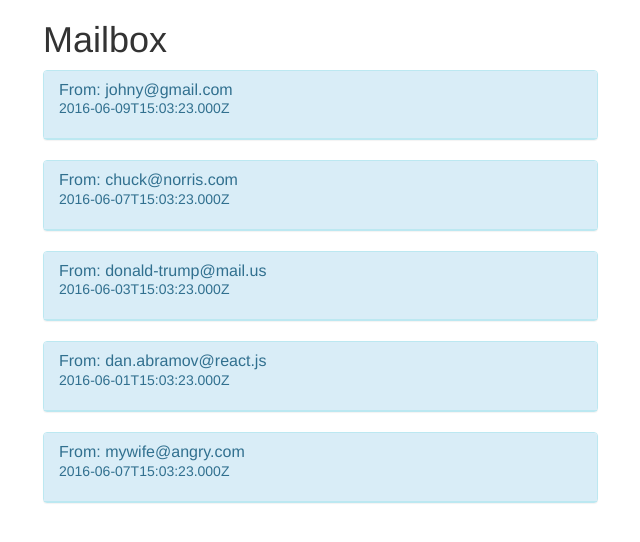
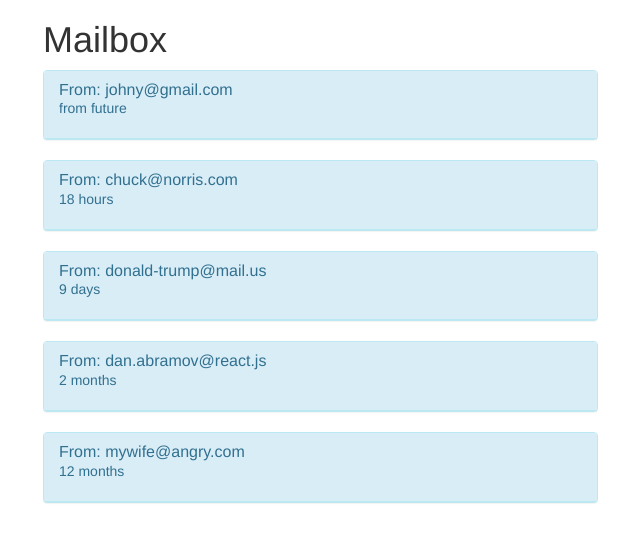
Before and after one commit to Ketler13/ng, an Angular app: page / in a window 1280 px wide. Shown: the top 542 px of the page, without its empty margins (27-667 px from the left). Built offline with nearby package versions, Linux system fonts and the light colour scheme.

Commit message:
add pipe for time format

```diff
--- a/src/app/app.module.ts
+++ b/src/app/app.module.ts
@@ -6,12 +6,14 @@ import { HttpModule } from '@angular/http';
 import { AppComponent } from './app.component';
 import { LetterListComponent } from './letter-list/letter-list.component';
 import { LetterComponent } from './letter-list/letter/letter.component';
+import { RetrospecPipe } from './retrospec.pipe';
 
 @NgModule({
   declarations: [
     AppComponent,
     LetterListComponent,
-    LetterComponent
+    LetterComponent,
+    RetrospecPipe
   ],
   imports: [
     BrowserModule,
--- a/src/app/letter-list/letter/letter.component.html
+++ b/src/app/letter-list/letter/letter.component.html
@@ -1,7 +1,7 @@
 <div class="panel panel-info">
   <div class="panel-heading">
     <h3 class="panel-title" (click)="toggleText()">From: {{letter.from}}</h3>
-    <p>{{letter.date}}</p>
+    <p>{{letter.date | retrospec}}</p>
   </div>
   <div *ngIf="isOpen" class="panel-body">
     <div class="row">
--- a/src/app/letter-list/mock-letters.ts
+++ b/src/app/letter-list/mock-letters.ts
@@ -3,28 +3,28 @@ import { Letter } from './letter'
 export const LETTERS: Letter[] = [
   {
       id: "56c782f18990ecf954f6e027",
-      date: "2016-06-09T15:03:23.000Z",
+      date: "2017-06-09T15:03:23.000Z",
       title: "Greetings",
       from: "johny@gmail.com",
       text: "Hi, call me."
   },
   {
       id: "56c782f17b4e0ba78c7ad717",
-      date: "2016-06-07T15:03:23.000Z",
+      date: "2017-06-08T15:03:23.000Z",
       title: "Go to hell",
       from: "chuck@norris.com",
       text: "We need to meet."
   },
   {
       id: "56c782f1978fdf9a0100df52",
-      date: "2016-06-03T15:03:23.000Z",
+      date: "2017-05-30T15:03:23.000Z",
       title: "Hello world title",
       from: "donald-trump@mail.us",
       text: "Culpa dolor deserunt veniam irure amet officia excepteur labore nisi labore ad labore laborum aute. Ea irure sit exercitation ex. Aliquip dolore duis ullamco labore qui. Et anim irure laborum quis ipsum. Adipisicing culpa est ea velit veniam dolor nisi. Sit cupidatat velit commodo eu.\n\nUt nulla ut irure cillum irure sint sunt cupidatat tempor laboris incididunt elit occaecat fugiat. Reprehenderit enim cupidatat consectetur pariatur ad pariatur consequat veniam do fugiat Lorem laborum do velit. Nulla aute magna magna nisi officia et."
   },
   {
       id: "56c782f1e17f4f9311dfaa2c",
-      date: "2016-06-01T15:03:23.000Z",
+      date: "2017-04-01T15:03:23.000Z",
       title: "Voluptate est officia",
       from: "dan.abramov@react.js",
       text: "Voluptate est officia pariatur tempor labore consequat consequat consectetur culpa enim. Amet laborum commodo in ullamco magna aliquip. Cupidatat veniam adipisicing labore irure nostrud sunt proident aute in. Sit Lorem consequat cillum enim id excepteur aliqua nostrud sint quis aute est est dolor. Sunt culpa est magna ad qui consequat exercitation. Enim sit ex do cupidatat laborum.\n\nOccaecat do tempor ex in dolor cupidatat do quis laboris anim. Et duis esse pariatur magna ex ipsum ut do ut id cillum. Nostrud fugiat sit minim ea. Nisi nulla sunt et et voluptate. Velit reprehenderit enim nulla mollit dolore excepteur Lorem do Lorem do cillum est qui."
--- /dev/null
+++ b/src/app/retrospec.pipe.ts
@@ -0,0 +1,36 @@
+import { Pipe, PipeTransform } from '@angular/core';
+
+@Pipe({
+  name: 'retrospec'
+})
+export class RetrospecPipe implements PipeTransform {
+
+  transform(value: any, args?: any): any {
+    const seconds = Math.floor((Date.now() - Date.parse(value)) / 1000);
+    if (seconds < 0) { return 'from future' }
+
+    let interval = Math.floor(seconds / 31536000);
+
+    if (interval > 1) {
+      return interval + " years";
+    }
+    interval = Math.floor(seconds / 2592000);
+    if (interval > 1) {
+      return interval + " months";
+    }
+    interval = Math.floor(seconds / 86400);
+    if (interval > 1) {
+      return interval + " days";
+    }
+    interval = Math.floor(seconds / 3600);
+    if (interval > 1) {
+      return interval + " hours";
+    }
+    interval = Math.floor(seconds / 60);
+    if (interval > 1) {
+      return interval + " minutes";
+    }
+    return Math.floor(seconds) + " seconds";
+  }
+
+}
```
Also changed, not shown: 1 other file (tests, documents, lock files or other folders).
